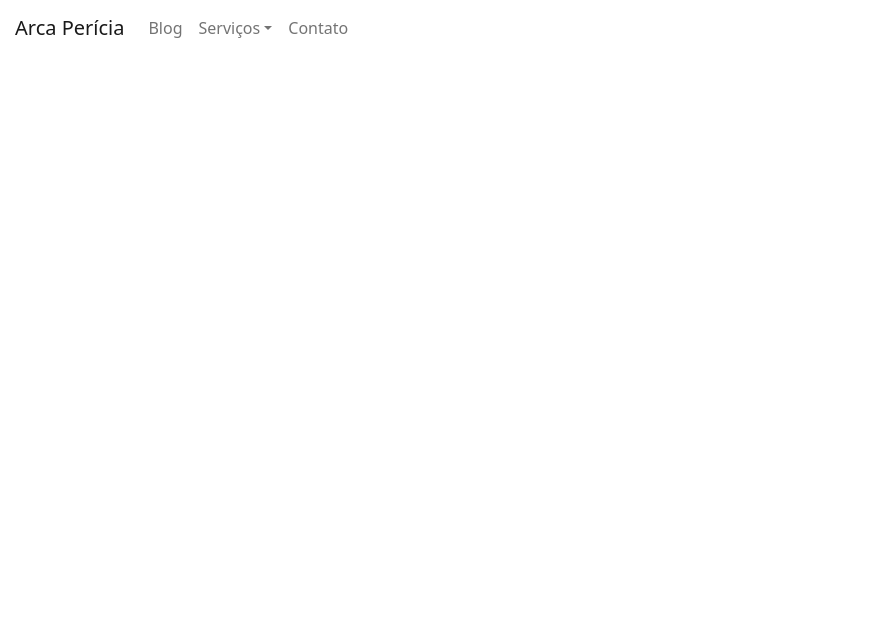
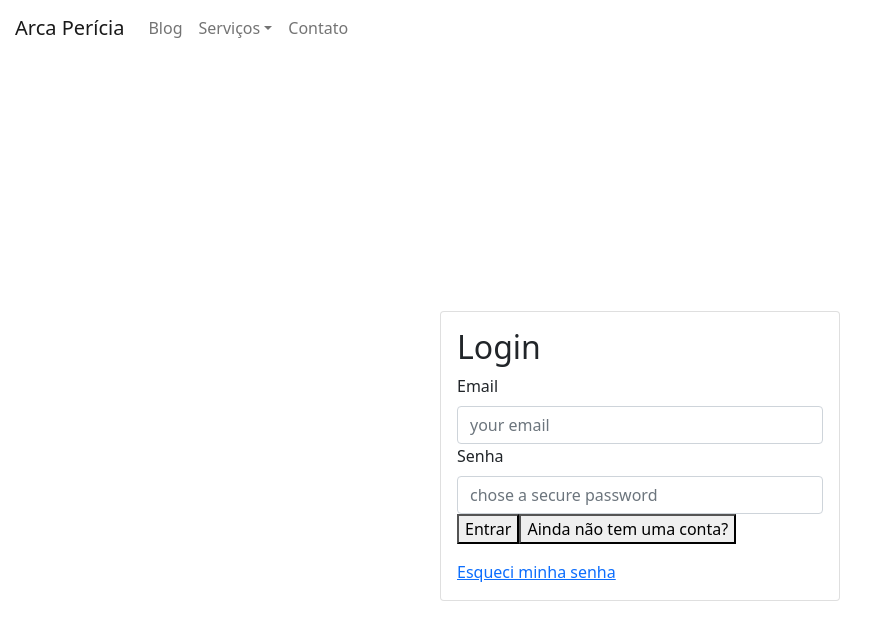
Before and after one commit to IsaqueFranklin/Institutional-website-blog, a React (Create React App) app: page /login in a window 1280 px wide. Shown: the top 640 px of the page, without its empty margins (0-888 px from the left). Built offline with nearby package versions, Linux system fonts and the light colour scheme; no server answers.

Commit message:
Login system finished

```diff
--- a/src/App.js
+++ b/src/App.js
@@ -5,7 +5,8 @@ import firebase, { FirebaseContext } from './firebase'
 import useAuth from './authentication/useAuth'
 import Header from './components/Header'
 import Home from './components/Home'
-
+import Login from './authentication/Login'
+import ForgotPassword from './authentication/ForgotPassword'
 
 function App() {
 
@@ -19,6 +20,8 @@ function App() {
           <div className="route-container">
           <Switch>
             <Route exact path='/' component={Home} />
+            <Route path='/login' component={Login} />
+            <Route path='/forgot' component={ForgotPassword} />
           </Switch>
           </div>
         </div>
--- a/src/authentication/ForgotPassword.js
+++ b/src/authentication/ForgotPassword.js
@@ -0,0 +1,56 @@
+import React, { useState, useContext } from 'react'
+import FirebaseContext from '../firebase/context'
+import { Form, Card } from 'react-bootstrap';
+import CenteredContainer from '../components/CenteredContainer'
+import { Link } from 'react-router-dom'
+
+
+function ForgotPassword() {
+
+    const { firebase } = useContext(FirebaseContext)
+    const [resetPasswordEmail, setResetPasswordEmail] = useState('')
+    const [isPasswordReset, setIsPasswordReset] = useState(false)
+    const [passwordResetError, setPasswordError] = useState(null)
+
+    async function handleResetPassword() {
+        try {
+            await firebase.resetPassword(resetPasswordEmail)
+            setIsPasswordReset(true)
+            setPasswordError(null)
+        } catch (err) {
+            console.error('Error sending email', err)
+            setIsPasswordReset(false)
+        }
+    }
+
+    return (
+        <CenteredContainer>
+            <Card className="midia">
+                <Card.Body className="midia2">
+                    <Form className="flex flex-column">
+                    <h2 className="titulo">Esqueceu sua senha?</h2>
+                    <Form.Group id="email">
+                        <Form.Label>Seu email</Form.Label>
+                        <Form.Control
+                            type="email"
+                            className="input"
+                            placeholder="Coloque seu email aqui"
+                            onChange={event => setResetPasswordEmail(event.target.value)} />
+                    </Form.Group>
+                    </Form>
+                        <button className="button" onClick={handleResetPassword}>
+                            Recuperar senha
+                        </button>
+                    {isPasswordReset && <p className="input">veja sua caixa de entrada para restaurar senha</p>}
+                    {passwordResetError && <p className="error-text">{passwordResetError}</p>}
+
+                    <div className="w-100 text-left mt-3">
+                        <Link to="/login">Fazer login</Link>
+                    </div>
+                </Card.Body>
+            </Card>
+        </CenteredContainer>
+    )
+}
+
+export default ForgotPassword
--- a/src/authentication/Login.js
+++ b/src/authentication/Login.js
@@ -3,6 +3,8 @@ import useFormValidation from './useFormValidation'
 import validateLogin from './validateLogin'
 import { Link } from 'react-router-dom'
 import { Form, Card } from 'react-bootstrap'
+import CenteredContainer from '../components/CenteredContainer'
+import firebase from '../firebase/'
 
 
 const INITIAL_STATE = {
@@ -25,15 +27,93 @@ function Login(props) {
         try {
             login
                 ? await firebase.login(email, password)
-                : await firebase.register(name, email, password, blogName)
-            props.history.purh('/painel')
+                : await firebase.register(name, email, password, nameTitle)
+            props.history.push('/')
+        }catch(err) {
+            console.error('Erro de autenticação.', err)
+            setFirebaseError(err.message)
         }
     }
 
+
     return (
-        <div>
+        <CenteredContainer>
+        <Card className="midia">
+          <Card.Body className="midia2">
+            <h2 className="titulo">{login ? "Login" : "Crie sua conta"}</h2>
+            <Form onSubmit={handleSubmit} className="flex flex-column">
+              {!login && (
+              <>
+              <Form.Group id="name">
+                  <Form.Label>Your name</Form.Label>
+                  <Form.Control
+                  onBlur={handleBlur}
+                  onChange={handleChange}
+                  value={values.name}
+                  type="text"
+                  placeholder="your name"
+                  autoComplete="off"
+                  name="name"
+                  className="input" />
+              </Form.Group>
+              {errors.name && <p className="error-text">{errors.name}</p>}
 
-        </div>
+              <Form.Group id='blogName'>
+                  <Form.Label>your blog's name</Form.Label>
+                  <Form.Control
+                  onBlur={handleBlur}
+                  onChange={handleChange}
+                  value={values.blogName}
+                  type="text"
+                  placeholder="blog name"
+                  autoComplete="off"
+                  name="blogName"
+                  className="input" />
+              </Form.Group>
+              </>
+              )}
+
+              <Form.Group id="email">
+                  <Form.Label>Email</Form.Label>
+                  <Form.Control
+                  onChange={handleChange}
+                  onBlur={handleBlur}
+                  value={values.email}
+                  type="email"
+                  placeholder="your email"
+                  autoComplete="off"
+                  name="email"
+                  className={errors.email ? 'error-input' : "input"} />
+              </Form.Group>
+              {errors.email && <p className="error-text">{errors.email}</p>}
+
+              <Form.Group id="password">
+                  <Form.Label>Senha</Form.Label>
+                  <Form.Control
+                  onChange={handleChange}
+                  onBlur={handleBlur}
+                  value={values.password}
+                  type="password"
+                  placeholder="chose a secure password"
+                  name="password"
+                  className={errors.password ? "error.input" : "input"} />
+              </Form.Group>
+              {errors.password && <p className="error-text">{errors.password}</p>}
+              {firebaseError && <p className='error-text'>{firebaseError}</p>}
+
+              <button type="submit" className="" disbaled={isSubmitting}>
+                      Entrar
+                  </button>
+                  <button type="button" className="" onClick={() => setLogin(prevLogin => !prevLogin)}>
+                      {login ? "Ainda não tem uma conta?" : "Já tem uma conta?"}
+                  </button>
+            </Form>
+            <div className="w-100 text-left mt-3">
+              <Link to="/forgot">Esqueci minha senha</Link>
+            </div>
+          </Card.Body>
+        </Card>
+      </CenteredContainer>
     )
 }
 
--- a/src/authentication/useFormValidation.js
+++ b/src/authentication/useFormValidation.js
@@ -1,6 +1,6 @@
-import React from 'react'
+import React, { useState, useEffect } from 'react'
 
-function useFormValidation(intialState, validate, authenticate) {
+function useFormValidation(initialState, validate, authenticate) {
 
     const [values, setValues] = useState(initialState)
     const [errors, setErrors] = useState({})
@@ -27,8 +27,8 @@ function useFormValidation(intialState, validate, authenticate) {
     }
 
     function handleBlur() {
-        const validationError = validate(values)
-        setErrors(validateErrors)
+        const validationErrors = validate(values)
+        setErrors(validationErrors)
     }
 
     function handleSubmit(event) {
--- /dev/null
+++ b/src/components/CenteredContainer.js
@@ -0,0 +1,20 @@
+import React from 'react'
+import {Container} from 'react-bootstrap'
+
+function CenteredContainer({ children }) {
+    return (
+      <div className="fundo">
+        <Container
+      className="d-flex align-items-center justify-content-center"
+      style={{ minHeight: "100vh" }}
+    >
+      <div className="w-100" style={{ maxWidth: "400px" }}>
+        {children}
+      </div>
+
+      </Container>
+      </div>
+    )
+}
+
+export default CenteredContainer
```
